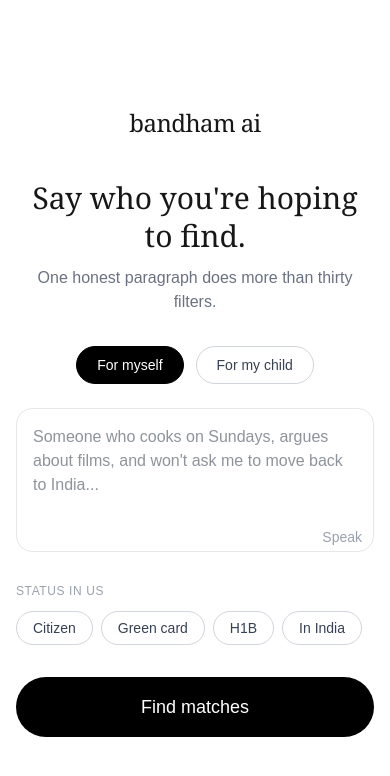
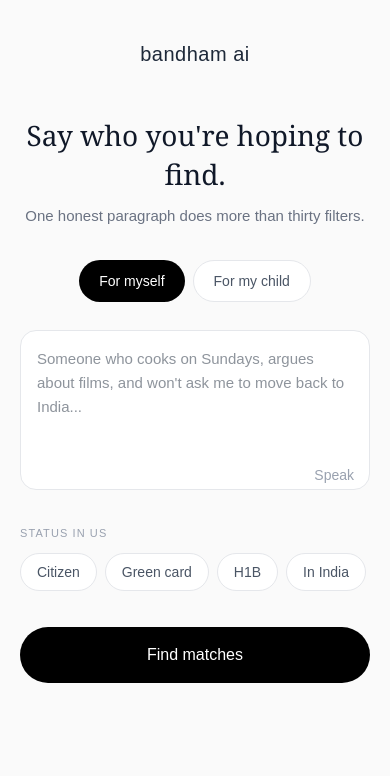
Before and after one commit to sachinaravapallisiva-lab/bandhamai, a Next.js app: page / in a window 390 px wide. Shown: the top 776 px of the page. Built offline with nearby package versions, Linux system fonts and the light colour scheme.

Commit message:
Improve mobile design

```diff
--- a/app/page.tsx
+++ b/app/page.tsx
@@ -8,40 +8,40 @@ export default function Home() {
   const [visaStatus, setVisaStatus] = useState<string | null>(null);
 
   return (
-    <div className="min-h-screen bg-white flex flex-col items-center justify-center px-4 py-12">
-      <div className="w-full max-w-xl">
-        {/* Logo / Title */}
-        <h1 className="text-2xl font-serif text-center mb-10 tracking-tight">
+    <div className="min-h-screen bg-[#fafafa] flex flex-col items-center px-5 py-10 sm:py-16">
+      <div className="w-full max-w-lg">
+        {/* Logo */}
+        <h1 className="text-xl font-medium text-center mb-12 tracking-wide text-gray-800">
           bandham ai
         </h1>
 
-        {/* Main headline */}
-        <h2 className="text-3xl md:text-4xl font-serif text-center leading-tight mb-3">
+        {/* Headline */}
+        <h2 className="text-[28px] sm:text-4xl font-serif text-center leading-snug mb-3 text-gray-900">
           Say who you&apos;re hoping to find.
         </h2>
 
-        <p className="text-center text-gray-500 mb-8">
+        <p className="text-center text-gray-500 text-[15px] mb-8">
           One honest paragraph does more than thirty filters.
         </p>
 
-        {/* For myself / For my child */}
-        <div className="flex gap-3 justify-center mb-6">
+        {/* Toggle */}
+        <div className="flex gap-2 justify-center mb-7">
           <button
             onClick={() => setForWhom("myself")}
-            className={`px-5 py-2 rounded-full border text-sm transition ${
+            className={`px-5 py-2.5 rounded-full text-sm transition ${
               forWhom === "myself"
-                ? "bg-black text-white border-black"
-                : "bg-white text-gray-700 border-gray-300"
+                ? "bg-black text-white"
+                : "bg-white text-gray-600 border border-gray-200"
             }`}
           >
             For myself
           </button>
           <button
             onClick={() => setForWhom("child")}
-            className={`px-5 py-2 rounded-full border text-sm transition ${
+            className={`px-5 py-2.5 rounded-full text-sm transition ${
               forWhom === "child"
-                ? "bg-black text-white border-black"
-                : "bg-white text-gray-700 border-gray-300"
+                ? "bg-black text-white"
+                : "bg-white text-gray-600 border border-gray-200"
             }`}
           >
             For my child
@@ -49,21 +49,21 @@ export default function Home() {
         </div>
 
         {/* Text area */}
-        <div className="relative mb-6">
+        <div className="relative mb-7">
           <textarea
             value={query}
             onChange={(e) => setQuery(e.target.value)}
             placeholder="Someone who cooks on Sundays, argues about films, and won't ask me to move back to India..."
-            className="w-full h-36 p-4 border border-gray-200 rounded-2xl resize-none focus:outline-none focus:ring-2 focus:ring-black text-gray-800"
+            className="w-full h-40 p-4 bg-white border border-gray-200 rounded-2xl resize-none focus:outline-none focus:ring-1 focus:ring-black text-[15px] text-gray-800 leading-relaxed"
           />
-          <button className="absolute bottom-3 right-3 text-sm text-gray-400 hover:text-black">
+          <button className="absolute bottom-3 right-4 text-sm text-gray-400">
             Speak
           </button>
         </div>
 
-        {/* Visa status chips */}
-        <div className="mb-8">
-          <p className="text-xs text-gray-400 uppercase tracking-wider mb-3">
+        {/* Status */}
+        <div className="mb-9">
+          <p className="text-[11px] text-gray-400 uppercase tracking-widest mb-3">
             Status in US
           </p>
           <div className="flex flex-wrap gap-2">
@@ -71,10 +71,10 @@ export default function Home() {
               <button
                 key={status}
                 onClick={() => setVisaStatus(status)}
-                className={`px-4 py-1.5 rounded-full border text-sm transition ${
+                className={`px-4 py-2 rounded-full text-sm transition ${
                   visaStatus === status
-                    ? "bg-black text-white border-black"
-                    : "bg-white text-gray-700 border-gray-300"
+                    ? "bg-black text-white"
+                    : "bg-white text-gray-600 border border-gray-200"
                 }`}
               >
                 {status}
@@ -83,8 +83,8 @@ export default function Home() {
           </div>
         </div>
 
-        {/* Find matches button */}
-        <button className="w-full bg-black text-white py-4 rounded-full text-lg font-medium hover:bg-gray-900 transition">
+        {/* Button */}
+        <button className="w-full bg-black text-white py-4 rounded-full text-[16px] font-medium active:scale-[0.98] transition">
           Find matches
         </button>
       </div>
```
